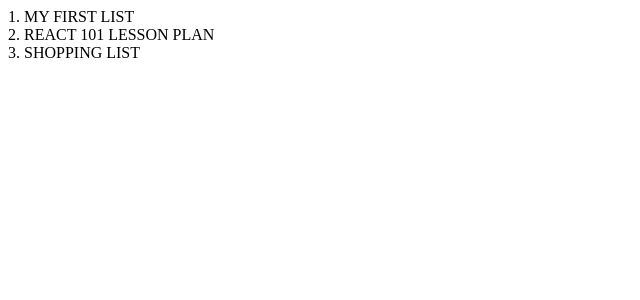
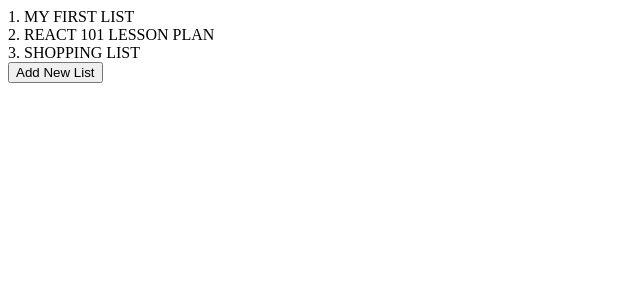
Before and after one commit to devzeebo/react-tutorial, a React app: page / in a window 1280 px wide. Shown: the top 300 px of the page, without its empty margins (0-640 px from the left). Built offline with nearby package versions, Linux system fonts and the light colour scheme; the HTML template or start-up script is replaced by a standard one.

Commit message:
Lesson 5 impl

```diff
--- /dev/null
+++ b/src/AddListButton.js
@@ -0,0 +1,12 @@
+import React from 'react';
+import PropTypes from 'prop-types';
+
+const Component = ({ onAddList }) => (
+  <button onClick={() => onAddList({ title: 'A New List', priority: 4 })}>
+    Add New List
+  </button>
+);
+Component.propTypes = {
+  onAddList: PropTypes.func.isRequired,
+};
+export default Component;
--- a/src/App.js
+++ b/src/App.js
@@ -1,6 +1,7 @@
 import React from 'react';
 
 import SortedListOfLists from './SortedListOfLists';
+import AddListButton from './AddListButton';
 
 const todoLists = [
   { title: 'My First List', priority: 1 },
@@ -8,9 +9,15 @@ const todoLists = [
   { title: 'Shopping List', priority: 3 },
 ];
 
+const addList = (todoList) => {
+  todoLists.push(todoList);
+  console.log(todoLists);
+};
+
 const Component = () => (
   <div>
     <SortedListOfLists todoLists={todoLists} />
+    <AddListButton onAddList={addList} />
   </div>
 );
 export default Component;
```
